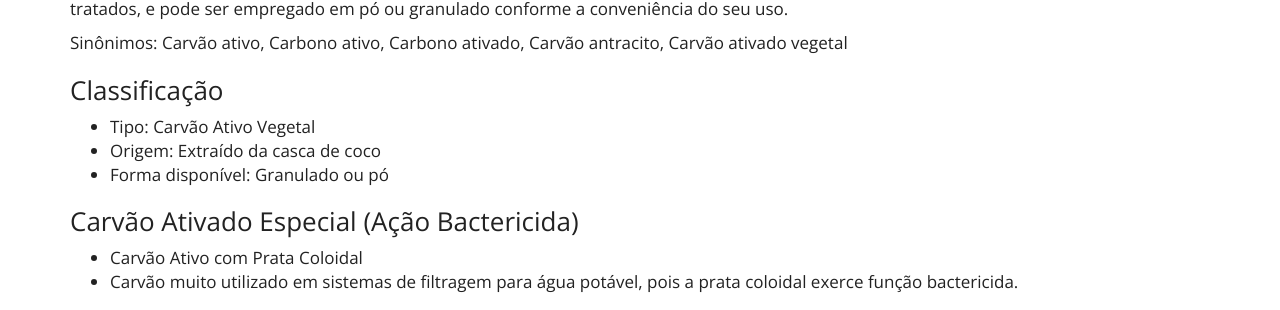
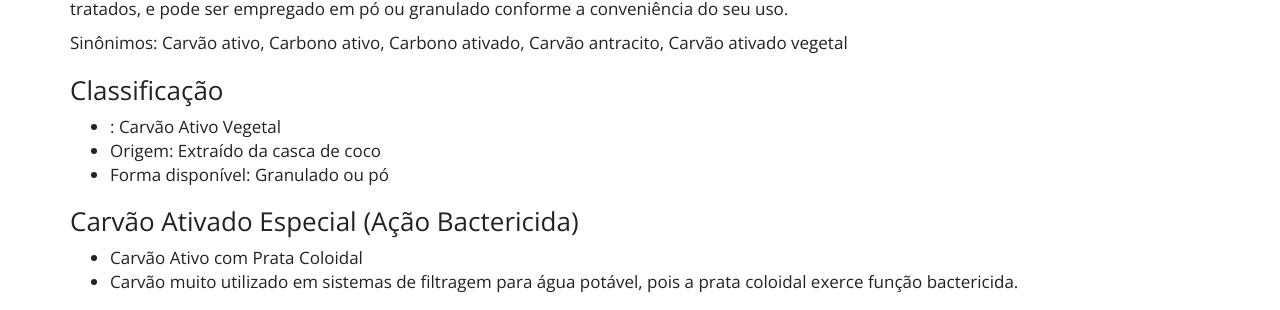
Before and after one commit to purewaterefluentes/purewaterefluentes.github.io, a Jekyll site: the page built from produtos/carvao-ativado.md, in a window 1280 px wide and 900 px high, scrolled down 487 px. Shown: the part 145-455 px from the top of the window. Built offline with Jekyll 4.4.1, drawn with Linux system fonts in a browser that asks for light colours; nearby versions of some CDN libraries; library files that are not in the unit come from our copies.

Commit message:
Update carvao-ativado.md

```diff
--- a/produtos/carvao-ativado.md
+++ b/produtos/carvao-ativado.md
@@ -17,7 +17,7 @@ Carvão Ativo ou Carvão Ativado é um produto quimicamente inerte e usado para
 Sinônimos: Carvão ativo, Carbono ativo, Carbono ativado, Carvão antracito, Carvão ativado vegetal
 
 ### Classificação
-- Tipo: Carvão Ativo Vegetal
+- <Tipo>: Carvão Ativo Vegetal
 - Origem: Extraído da casca de coco
 - Forma disponível: Granulado ou pó
 
```
